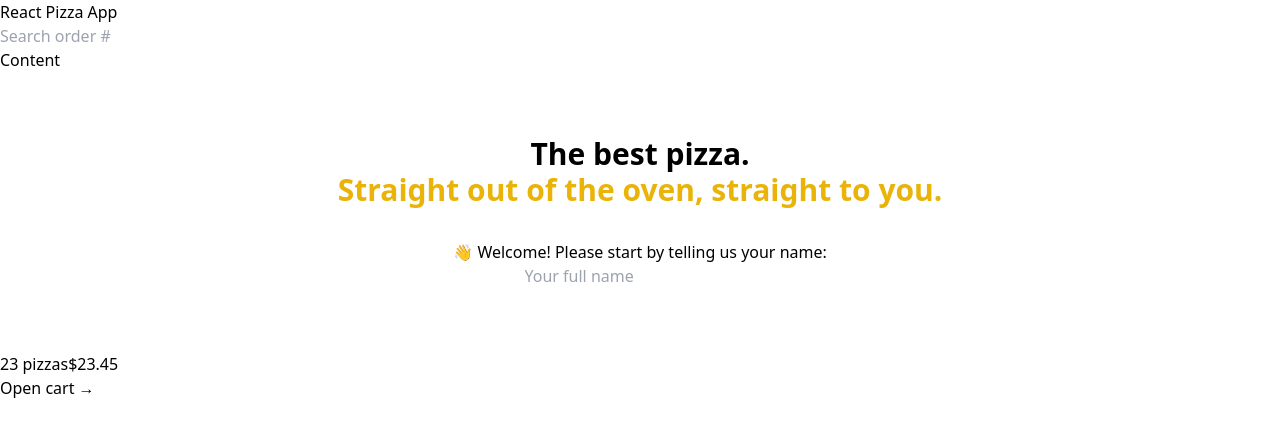
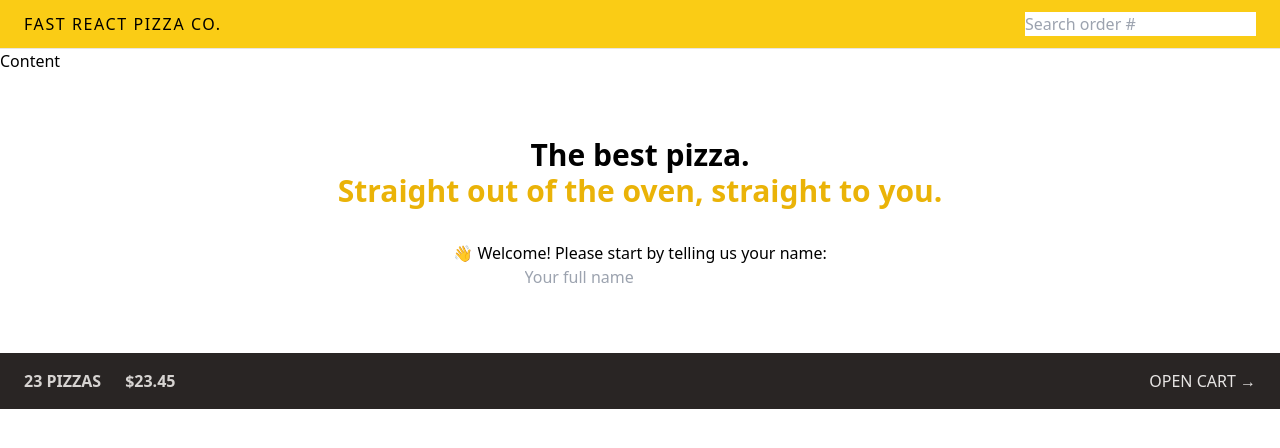
Before and after one commit to GeorgiGeorgievTsankov/react-pizza-app, a React (Vite) app: page / in a window 1280 px wide. Shown: the top 448 px of the page. Built offline with nearby package versions, Linux system fonts and the light colour scheme.

Commit message:
Styled the header and updated its design

```diff
--- a/src/Features/cart/CartOverview.jsx
+++ b/src/Features/cart/CartOverview.jsx
@@ -1,14 +1,14 @@
 import React from "react";
-import { Link } from "react-router-dom";
+import { Link } from 'react-router-dom';
 
 function CartOverview() {
   return (
-    <div>
-      <p>
+    <div className="flex items-center justify-between bg-stone-800 px-4 py-4 text-sm uppercase text-stone-200 sm:px-6 md:text-base">
+      <p className="space-x-4 font-semibold text-stone-300 sm:space-x-6">
         <span>23 pizzas</span>
         <span>$23.45</span>
       </p>
-      <Link to='/cart'>Open cart &rarr;</Link>
+      <Link to="/cart">Open cart &rarr;</Link>
     </div>
   );
 }
--- a/src/ui/Header.jsx
+++ b/src/ui/Header.jsx
@@ -1,13 +1,16 @@
-import React from "react";
-import { Link } from "react-router-dom";
-import SearchOrder from "../Features/order/SearchOrder";
+import { Link } from 'react-router-dom';
+import SearchOrder from '../features/order/SearchOrder';
+// import Username from '../features/user/Username';
 
 function Header() {
   return (
-    <header>
-          <Link to="/">React Pizza App</Link>
+    <header className="flex items-center justify-between border-b border-stone-200 bg-yellow-400 px-4 py-3 uppercase sm:px-6">
+      <Link to="/" className="tracking-widest">
+        Fast React Pizza Co.
+      </Link>
 
-          <SearchOrder />
+      <SearchOrder />
+      {/* <Username /> */}
     </header>
   );
 }
```
